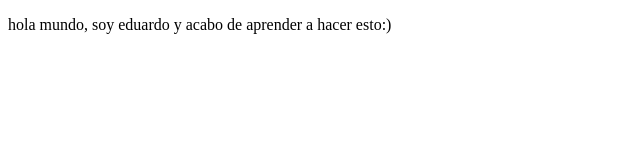
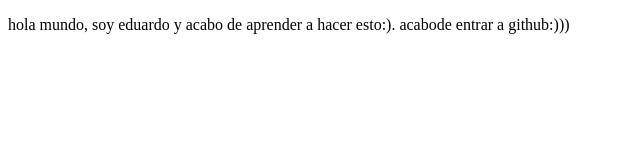
Before and after one commit to EduardoP11/practicaComandos, a plain HTML site: page index.html in a window 1280 px wide. Shown: the whole page, without its empty margins (0-640 px from the left). Drawn offline with Linux system fonts and the light colour scheme.

Commit message:
cambio agregamos que entre a github

```diff
--- a/index.html
+++ b/index.html
@@ -8,7 +8,7 @@
 </head>
 <body>
   <p>
- hola mundo, soy eduardo y acabo de aprender a hacer esto:)
+ hola mundo, soy eduardo y acabo de aprender a hacer esto:). acabode entrar a github:)))
   </p>
 </body>
 </html>
```
